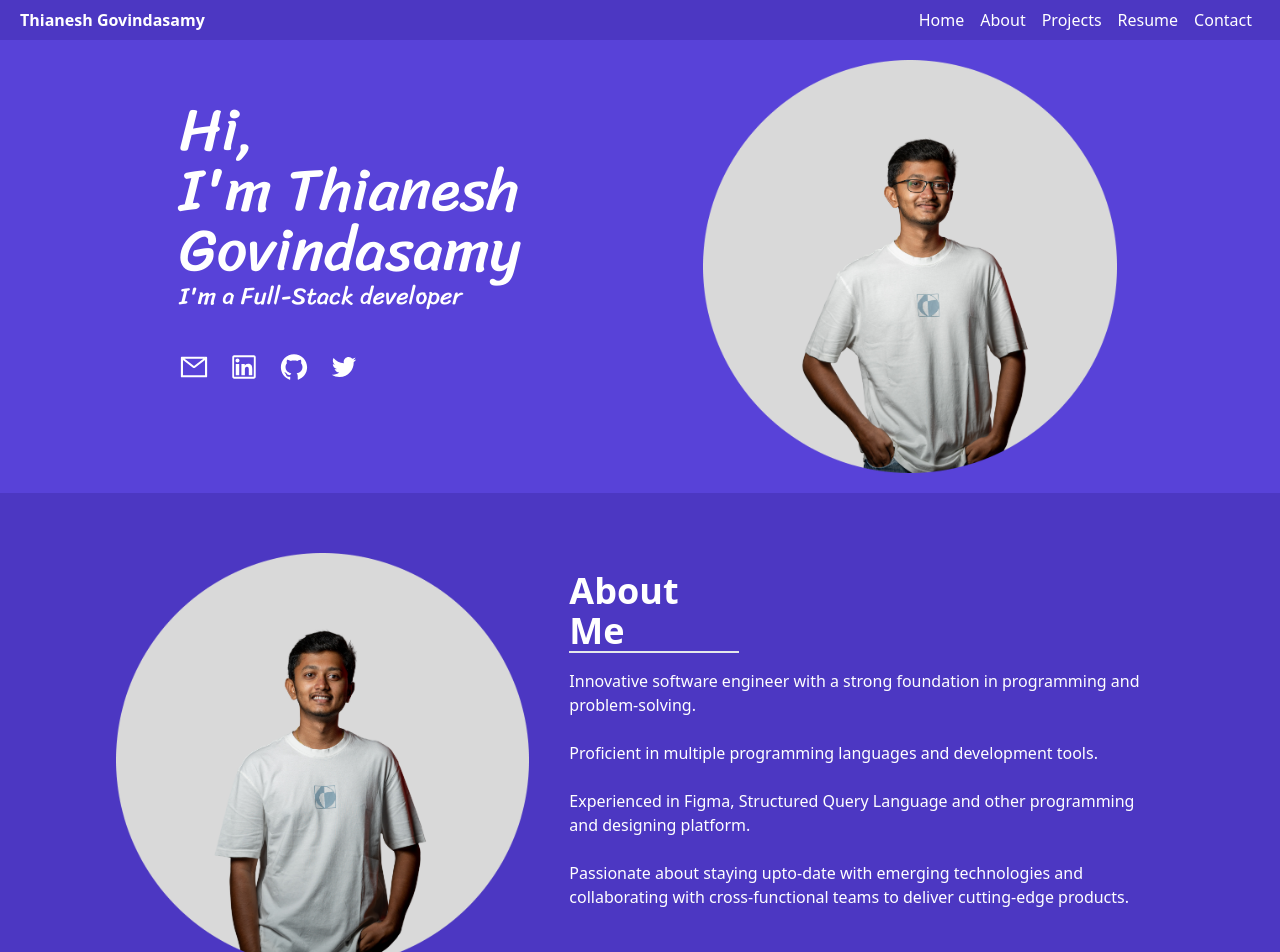
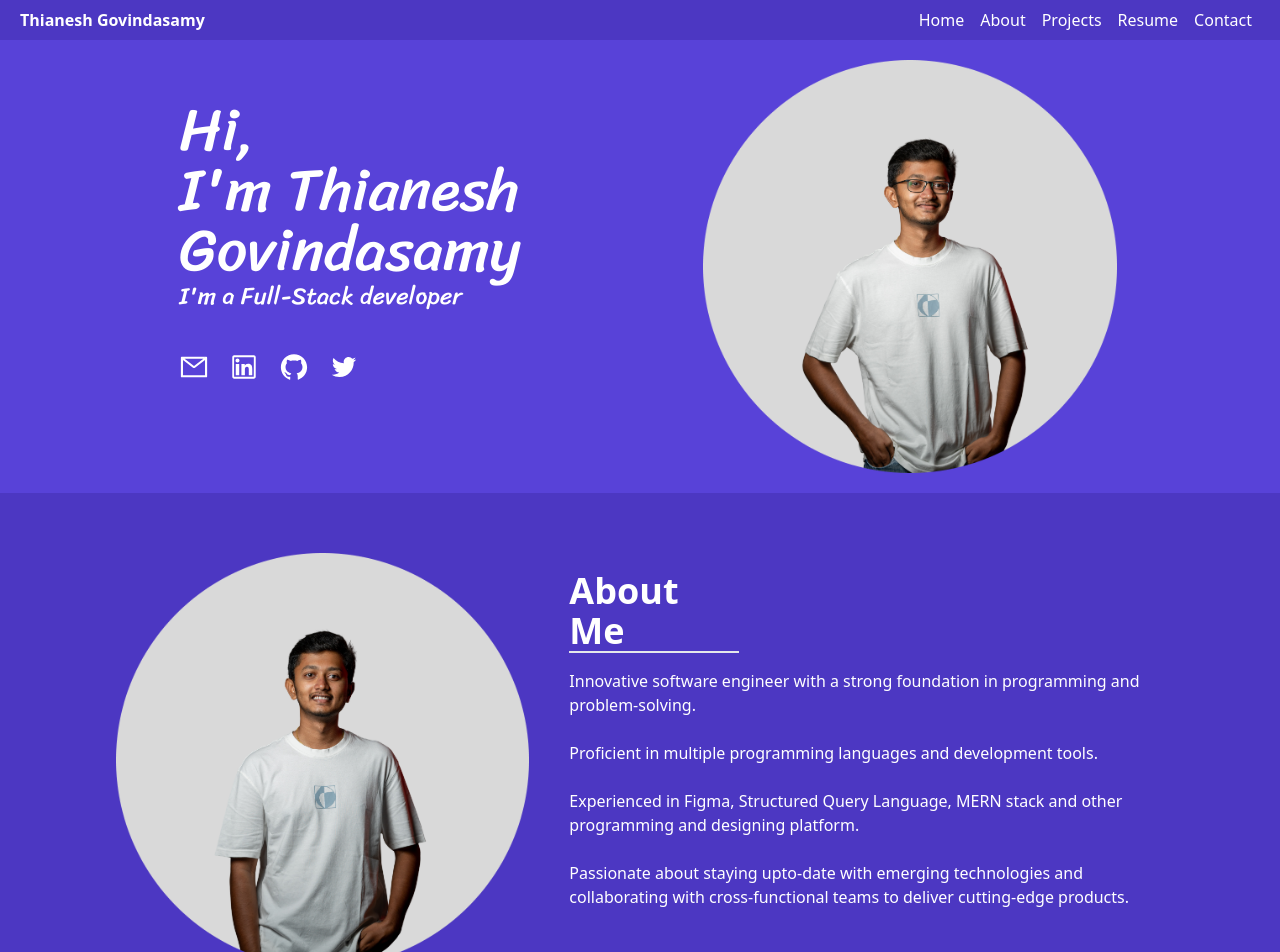
Before and after one commit to thianesh-03/Thianesh-Govindasamy, a React (Create React App) app: page / in a window 1280 px wide. Shown: the top 952 px of the page. Built offline with nearby package versions, Linux system fonts and the light colour scheme.

Commit message:
altered the about section

```diff
--- a/src/Components/About.js
+++ b/src/Components/About.js
@@ -8,7 +8,7 @@ export default function About() {
         <div className="md:w-1/2 flex justify-center">
             <div className="flex flex-col justify-center ml-10">
                 <h1 className="text-4xl text-white border-b-2 mb-4 w-[170px] font-bold">About Me</h1>
-                <p className="text-white pb-10 md:pb-0">Innovative software engineer with a strong foundation in programming and problem-solving.<br/><br/> Proficient in multiple programming languages and development tools.<br/><br/> Experienced in Figma, Structured Query Language and other programming and designing platform.<br/><br/> Passionate about staying upto-date with emerging technologies and collaborating with cross-functional teams to deliver cutting-edge products.</p>
+                <p className="text-white pb-10 md:pb-0">Innovative software engineer with a strong foundation in programming and problem-solving.<br/><br/> Proficient in multiple programming languages and development tools.<br/><br/> Experienced in Figma, Structured Query Language, MERN stack and other programming and designing platform.<br/><br/> Passionate about staying upto-date with emerging technologies and collaborating with cross-functional teams to deliver cutting-edge products.</p>
             </div>
         </div>
     </section>
```
